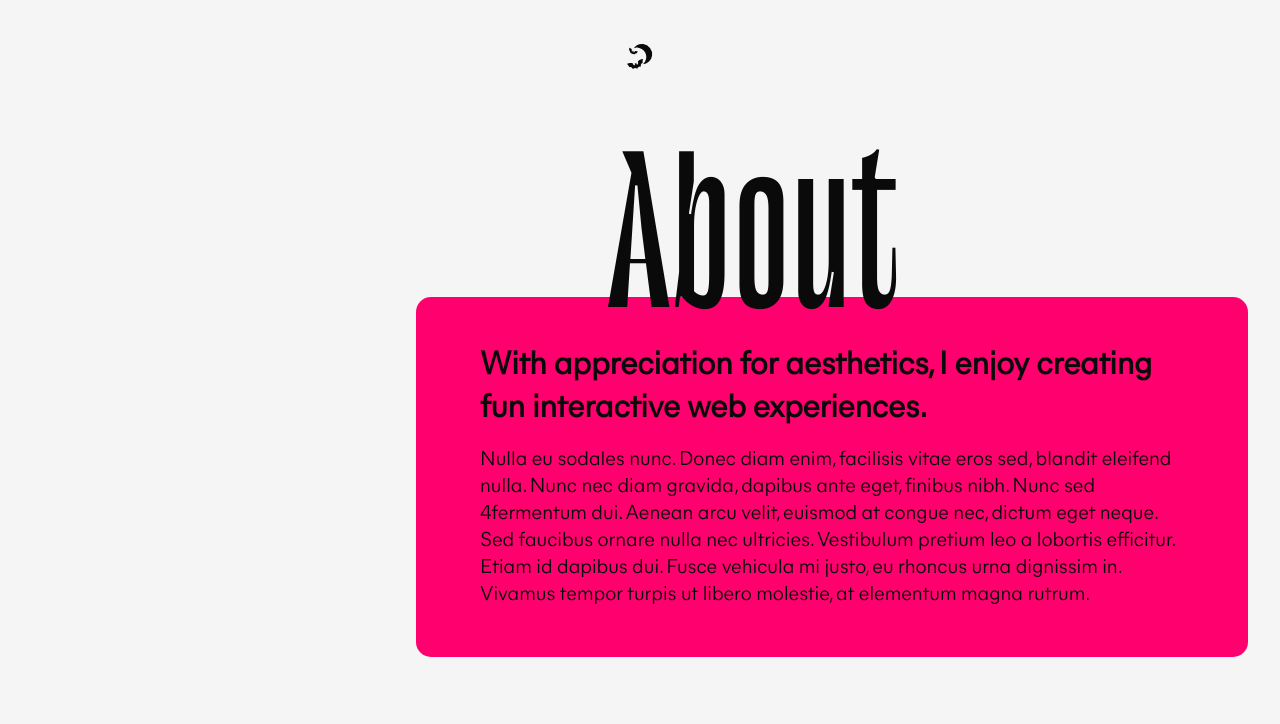
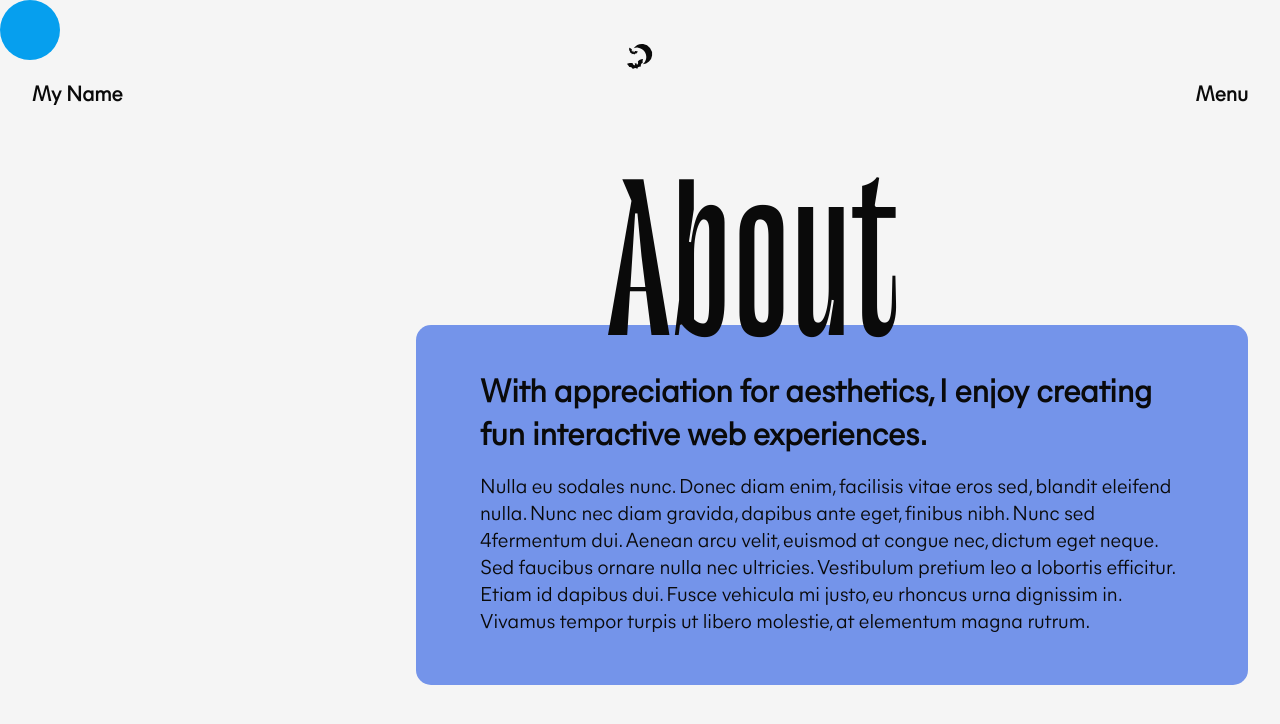
Before and after one commit to bravoosonja/website, a Next.js app: page /about in a window 1280 px wide. Shown: the top 724 px of the page. Built offline with nearby package versions, Linux system fonts and the light colour scheme.

Commit message:
Add layout and refactor code

```diff
--- a/components/feature/customCursor.js
+++ b/components/feature/customCursor.js
@@ -35,7 +35,7 @@ const CustomCursor = () => {
 };
 
 const Cursor = styled.div`
-  background-color: ${(props) => props.theme.secondary};
+  background-color: ${(props) => props.theme.cursor};
   height: 60px;
   width: 60px;
   border-radius: 50%;
--- a/components/header.js
+++ b/components/header.js
@@ -19,6 +19,7 @@ export default function Header({ setToggleMenu }) {
 
 const Container = styled.div`
   width: 100%;
+  margin: 0 auto;
 `;
 
 const InnerHeader = styled.div`
--- /dev/null
+++ b/components/layout.js
@@ -0,0 +1,25 @@
+import { useState, useContext } from "react";
+// context
+import { CursorContext } from "../context/cursor-context";
+// components
+import Header from "./header";
+import Menu from "./menu";
+import CustomCursor from "./feature/customCursor";
+
+export default function Layout({ children }) {
+  const [toggleMenu, setToggleMenu] = useState(false);
+  const { cursorType, cursorChangeHandler } = useContext(CursorContext);
+  return (
+    <>
+      <CustomCursor
+        cursorType={cursorType}
+        cursorChangeHandler={cursorChangeHandler}
+      />
+      <nav>
+        <Menu toggleMenu={toggleMenu} setToggleMenu={setToggleMenu} />
+        <Header setToggleMenu={setToggleMenu} />
+      </nav>
+      <main>{children}</main>
+    </>
+  );
+}
--- a/pages/_app.js
+++ b/pages/_app.js
@@ -7,6 +7,8 @@ import styled, { ThemeProvider } from "styled-components";
 import { GiMoonBats, GiSun } from "react-icons/gi";
 // context provider
 import CursorContextProvider from "../context/cursor-context";
+// components
+import Layout from "../components/layout";
 
 function MyApp({ Component, pageProps }) {
   const [theme, setTheme] = useState("light");
@@ -18,11 +20,13 @@ function MyApp({ Component, pageProps }) {
   return (
     <ThemeProvider theme={theme == "light" ? lightTheme : darkTheme}>
       <CursorContextProvider>
-        <GlobalStyle />
         <ThemeContainer onClick={toggleTheme}>
           {theme === "light" ? <GiMoonBats /> : <GiSun />}
+          <GlobalStyle />
         </ThemeContainer>
-        <Component {...pageProps} />
+        <Layout>
+          <Component {...pageProps} />
+        </Layout>
       </CursorContextProvider>
     </ThemeProvider>
   );
--- a/pages/about.js
+++ b/pages/about.js
@@ -52,7 +52,7 @@ const Title = styled.div`
 `;
 
 const Backdrop = styled.div`
-  background-color: ${(props) => props.theme.accent};
+  background-color: ${(props) => props.theme.pastel};
   backdrop-filter: grayscale(0.5) opacity (0.8);
   border-radius: 15px;
   padding: 1rem 2rem;
--- a/styles/globalStyle.js
+++ b/styles/globalStyle.js
@@ -4,16 +4,17 @@ export const lightTheme = {
   text: "#0A0A0A",
   background: "#F5F5F5",
   accent: "#ff006e",
-  secondary: "#ff006e",
-  pastel: "#fea5be",
+  cursor: "#fb5607",
+  pastel: "#7494ea",
 };
 
 export const darkTheme = {
   text: "#F5F5F5",
   background: "#0A0A0A",
   accent: "#04e762",
-  secondary: "#35ff69",
-  pastel: "#c9e4de",
+  //   accent: "#fb5607",
+  cursor: "#7494ea",
+  pastel: "#4361ee",
 };
 
 export const GlobalStyle = createGlobalStyle`
```
Also changed, not shown: pages/index.js (+1 -20 lines).
